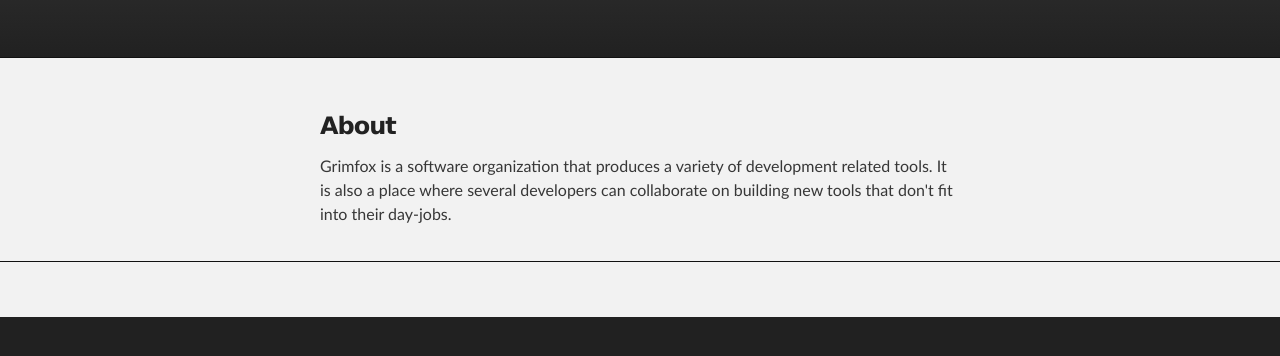
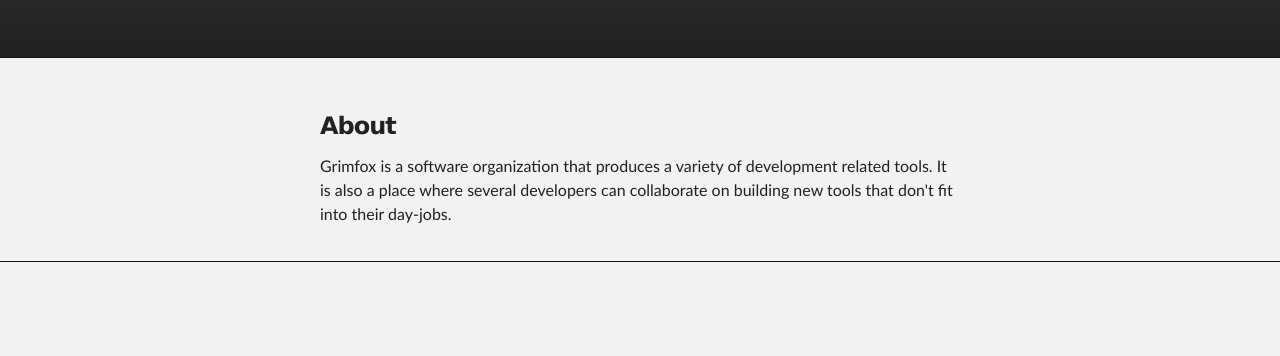
Before and after one commit to grimfox/grimfox.github.io, a plain HTML site: page index.html in a window 1280 px wide. Shown: the part 116-472 px from the top of the page. Drawn offline with Linux system fonts and the light colour scheme.

Commit message:
Update stylesheet.css

```diff
--- a/stylesheets/stylesheet.css
+++ b/stylesheets/stylesheet.css
@@ -50,8 +50,8 @@ Theme Styles
 
 body {
   box-sizing: border-box;
-  color:#373737;
-  background: #212121;
+  color:#212121;
+  background: #f2f2f2;
   font-size: 16px;
   font-family: 'Myriad Pro', Calibri, Helvetica, Arial, sans-serif;
   line-height: 1.5;
@@ -121,7 +121,7 @@ a {
 a:hover, a:focus {text-decoration: underline;}
 
 footer a {
-  color: #F2F2F2;
+  color: #212121;
   text-decoration: underline;
 }
 
```
